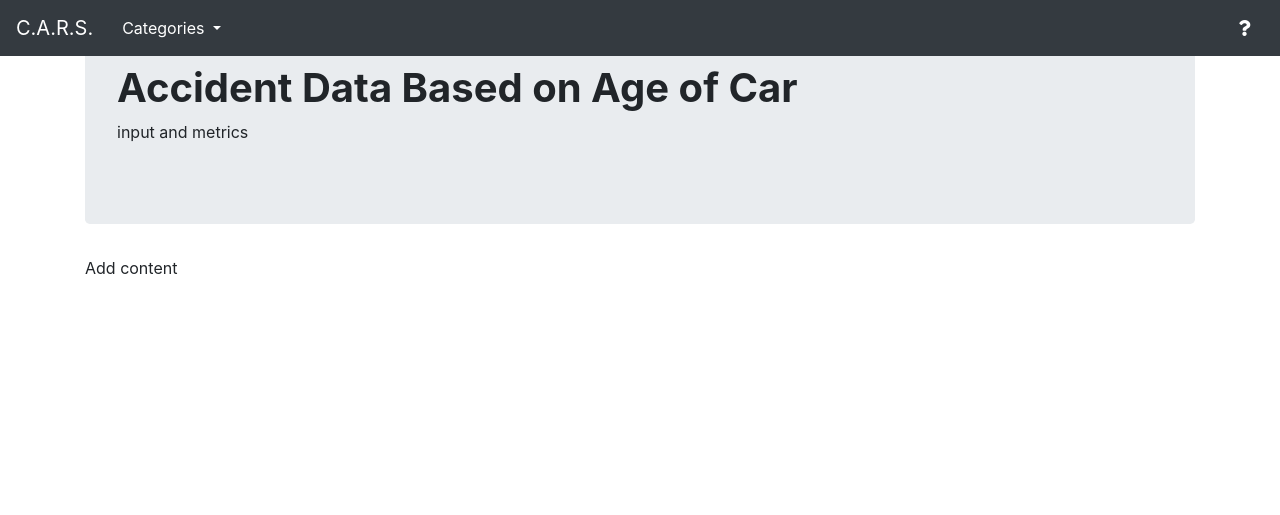
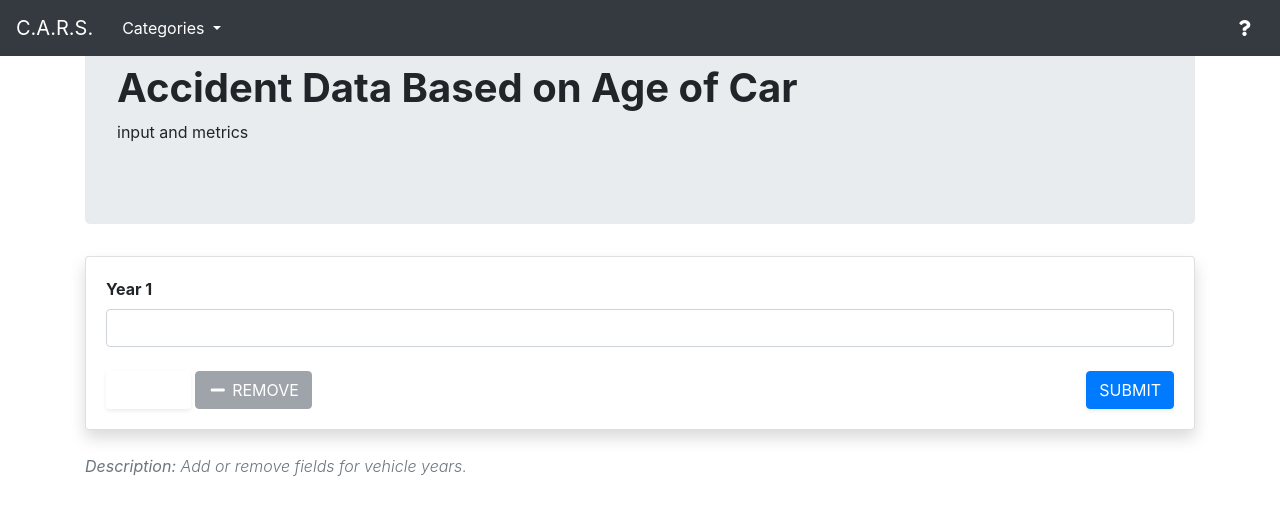
Before and after one commit to Marcoror150/MSCS-Project, a Flask app: page /car_age in a window 1280 px wide. Shown: the top 515 px of the page. Run offline with Flask 2, Linux system fonts and the light colour scheme; some libraries are stand-ins or nearby versions.

Commit message:
Started messing with adding dynamic rows to add/remove fields on the different category html pages. Need to make it a drop-down instead of a search bar. Only started on Car age field, need to propagate to make model year and state/region field when figure out drop-down.

```diff
--- a/app/templates/car_age.html
+++ b/app/templates/car_age.html
@@ -9,6 +9,8 @@
         <link rel="stylesheet" href="https://maxcdn.bootstrapcdn.com/bootstrap/4.0.0/css/bootstrap.min.css" integrity="sha384-Gn5384xqQ1aoWXA+058RXPxPg6fy4IWvTNh0E263XmFcJlSAwiGgFAW/dAiS6JXm" crossorigin="anonymous">
         <script src="https://ajax.googleapis.com/ajax/libs/jquery/3.4.1/jquery.min.js"></script>
         <script src="https://maxcdn.bootstrapcdn.com/bootstrap/3.4.0/js/bootstrap.min.js"></script>
+        <link rel="stylesheet" href="https://stackpath.bootstrapcdn.com/bootstrap/4.1.3/css/bootstrap.min.css" integrity="sha384-MCw98/SFnGE8fJT3GXwEOngsV7Zt27NXFoaoApmYm81iuXoPkFOJwJ8ERdknLPMO" crossorigin="anonymous" />
+        <link rel="stylesheet" href="https://use.fontawesome.com/releases/v5.3.1/css/all.css" integrity="sha384-mzrmE5qonljUremFsqc01SB46JvROS7bZs3IO2EmfFsd15uHvIt+Y8vEf7N7fWAU" crossorigin="anonymous" />
         <!-- Icons -->
         <link rel="stylesheet" href="https://use.fontawesome.com/releases/v5.7.0/css/all.css" integrity="sha384-lZN37f5QGtY3VHgisS14W3ExzMWZxybE1SJSEsQp9S+oqd12jhcu+A56Ebc1zFSJ" crossorigin="anonymous">
         <!-- Include CSS -->
@@ -53,7 +55,26 @@
                     <h1 class="font-weight-bold">Accident Data Based on Age of Car</h1>
                     <p>input and metrics</p>
                 </div>
-                <p>Add content </p>
+        </div>
+
+        <!-- Year drop-downs and add/remove fields -->
+        <div class="container my-4">
+            <div class="card my-4 shadow">
+                <div class="card-body">
+                <form action="" method="post">
+                    <div id="dynamic-field-1" class="form-group dynamic-field">
+                    <label for="field" class="font-weight-bold">Year 1</label>
+                    <input type="text" id="field" class="form-control" name="field[]" />
+                    </div>
+                    <div class="clearfix mt-4">
+                    <button type="button" id="add-button" class="btn btn-secondary float-left text-uppercase shadow-sm"><i class="fas fa-plus fa-fw"></i> Add</button>
+                    <button type="button" id="remove-button" class="btn btn-secondary float-left text-uppercase ml-1" disabled="disabled"><i class="fas fa-minus fa-fw"></i> Remove</button>
+                    <button type="submit" class="btn btn-primary float-right text-uppercase shadow-sm">Submit</button>
+                    </div>
+                </form>
+                </div>
+            </div>
+            <p class="text-muted font-italic">Description: <span class="font-weight-light">Add or remove fields for vehicle years.</span></p>
         </div>
 
         <!-- Help Modal Contents -->
@@ -103,9 +124,82 @@
             </div>
         </div>
 
+        <script>
+            $(document).ready(function() {
+            var buttonAdd = $("#add-button");
+            var buttonRemove = $("#remove-button");
+            var className = ".dynamic-field";
+            var count = 0;
+            var field = "";
+            var maxFields = 5;
+
+            function totalFields() {
+                return $(className).length;
+            }
+
+            function addNewField() {
+                count = totalFields() + 1;
+                field = $("#dynamic-field-1").clone();
+                field.attr("id", "dynamic-field-" + count);
+                field.children("label").text("Year " + count);
+                field.find("input").val("");
+                $(className + ":last").after($(field));
+            }
+
+            function removeLastField() {
+                if (totalFields() > 1) {
+                $(className + ":last").remove();
+                }
+            }
+
+            function enableButtonRemove() {
+                if (totalFields() === 2) {
+                buttonRemove.removeAttr("disabled");
+                buttonRemove.addClass("shadow-sm");
+                }
+            }
+
+            function disableButtonRemove() {
+                if (totalFields() === 1) {
+                buttonRemove.attr("disabled", "disabled");
+                buttonRemove.removeClass("shadow-sm");
+                }
+            }
+
+            function disableButtonAdd() {
+                if (totalFields() === maxFields) {
+                buttonAdd.attr("disabled", "disabled");
+                buttonAdd.removeClass("shadow-sm");
+                }
+            }
+
+            function enableButtonAdd() {
+                if (totalFields() === (maxFields - 1)) {
+                buttonAdd.removeAttr("disabled");
+                buttonAdd.addClass("shadow-sm");
+                }
+            }
+
+            buttonAdd.click(function() {
+                addNewField();
+                enableButtonRemove();
+                disableButtonAdd();
+            });
+
+            buttonRemove.click(function() {
+                removeLastField();
+                disableButtonRemove();
+                enableButtonAdd();
+            });
+            });
+        </script>
 
         <script src="https://code.jquery.com/jquery-3.2.1.slim.min.js" integrity="sha384-KJ3o2DKtIkvYIK3UENzmM7KCkRr/rE9/Qpg6aAZGJwFDMVNA/GpGFF93hXpG5KkN" crossorigin="anonymous"></script>
         <script src="https://cdnjs.cloudflare.com/ajax/libs/popper.js/1.12.9/umd/popper.min.js" integrity="sha384-ApNbgh9B+Y1QKtv3Rn7W3mgPxhU9K/ScQsAP7hUibX39j7fakFPskvXusvfa0b4Q" crossorigin="anonymous"></script>
         <script src="https://maxcdn.bootstrapcdn.com/bootstrap/4.0.0/js/bootstrap.min.js" integrity="sha384-JZR6Spejh4U02d8jOt6vLEHfe/JQGiRRSQQxSfFWpi1MquVdAyjUar5+76PVCmYl" crossorigin="anonymous"></script>
+
+        <script src="https://code.jquery.com/jquery-3.3.1.slim.min.js" integrity="sha384-q8i/X+965DzO0rT7abK41JStQIAqVgRVzpbzo5smXKp4YfRvH+8abtTE1Pi6jizo" crossorigin="anonymous"></script>
+        <script src="https://cdnjs.cloudflare.com/ajax/libs/popper.js/1.14.3/umd/popper.min.js" integrity="sha384-ZMP7rVo3mIykV+2+9J3UJ46jBk0WLaUAdn689aCwoqbBJiSnjAK/l8WvCWPIPm49" crossorigin="anonymous"></script>
+        <script src="https://stackpath.bootstrapcdn.com/bootstrap/4.1.3/js/bootstrap.min.js" integrity="sha384-ChfqqxuZUCnJSK3+MXmPNIyE6ZbWh2IMqE241rYiqJxyMiZ6OW/JmZQ5stwEULTy" crossorigin="anonymous"></script>
     </body>
 </html>
```
